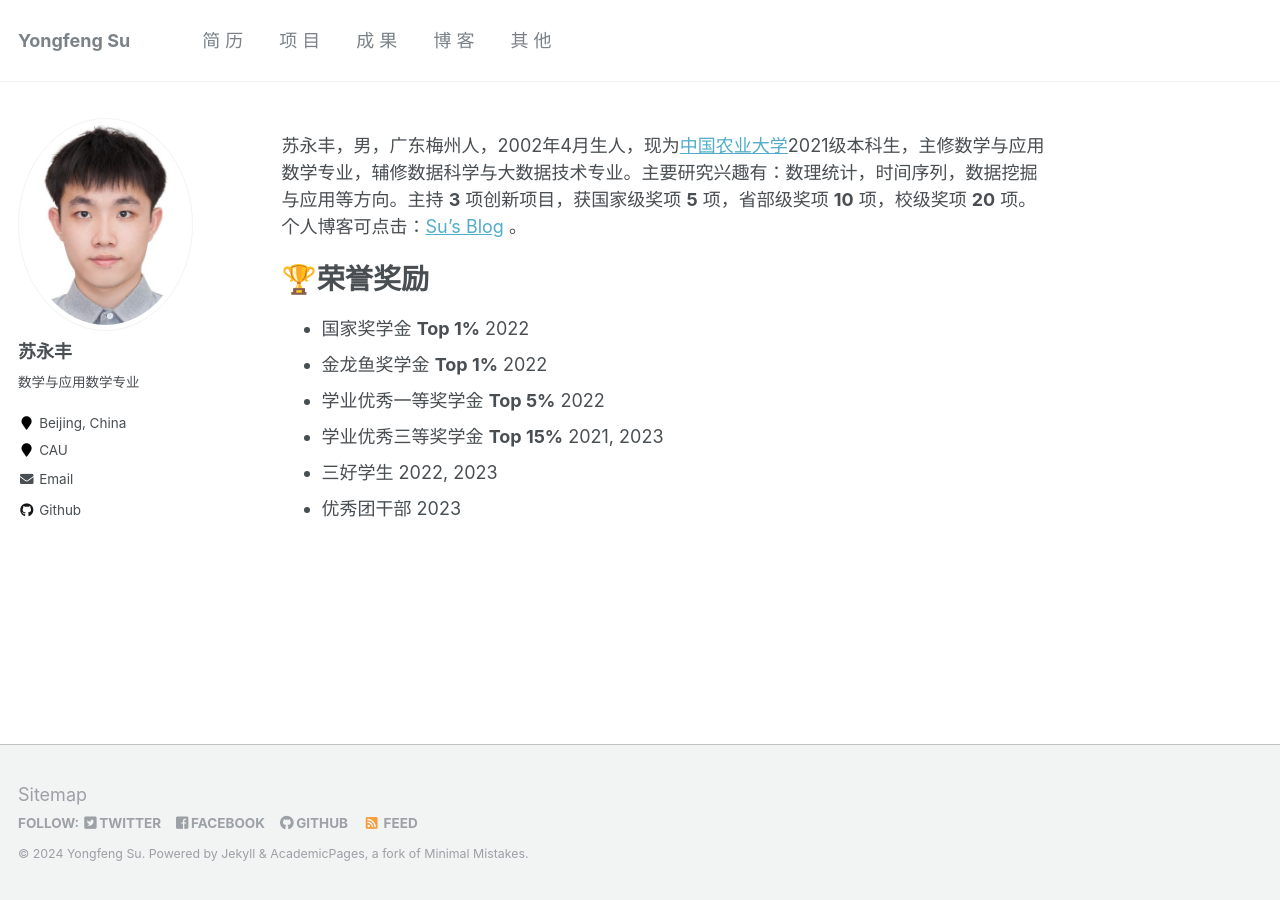
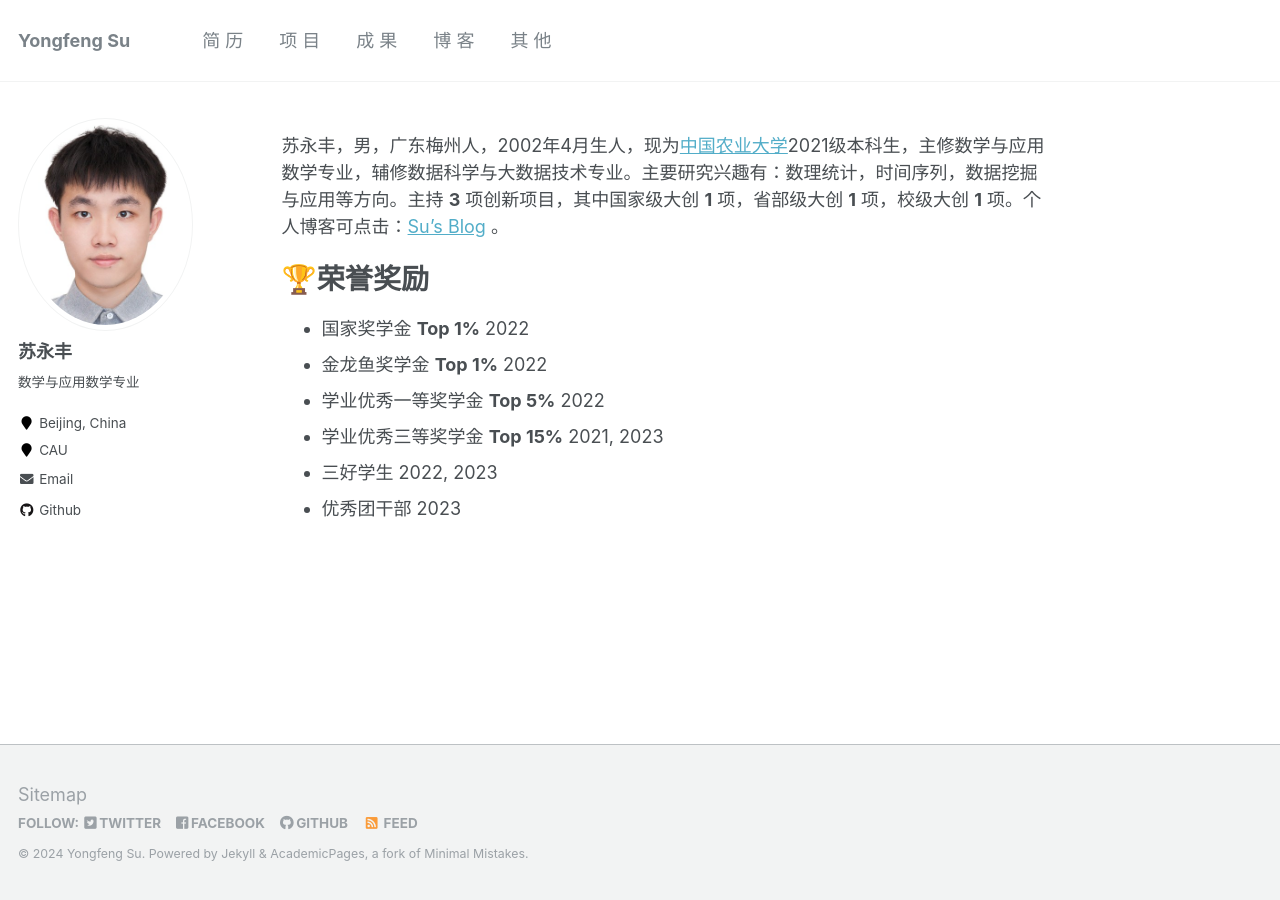
Before and after one commit to CreatBySu/CreatBySu.github.io, a Jekyll site: the page built from _pages/about.md, in a window 1280 px wide. Built offline with Jekyll 4.4.1, drawn with Linux system fonts in a browser that asks for light colours.

Commit message:
Update about.md

```diff
--- a/_pages/about.md
+++ b/_pages/about.md
@@ -8,7 +8,7 @@ redirect_from:
   - /about.html
 ---
 
-苏永丰，男，广东梅州人，2002年4月生人，现为[中国农业大学](https://www.cau.edu.cn/)2021级本科生，主修数学与应用数学专业，辅修数据科学与大数据技术专业。主要研究兴趣有：数理统计，时间序列，数据挖掘与应用等方向。主持 **3** 项创新项目，获国家级奖项 **5** 项，省部级奖项 **10** 项，校级奖项 **20** 项。个人博客可点击：[Su's Blog](https://yongfengsu.notion.site/33254bc8a198441d87d17d1df55b027c?v=47fea8b021dd4888bc9d2bf7a35efeda&pvs=4) 。
+苏永丰，男，广东梅州人，2002年4月生人，现为[中国农业大学](https://www.cau.edu.cn/)2021级本科生，主修数学与应用数学专业，辅修数据科学与大数据技术专业。主要研究兴趣有：数理统计，时间序列，数据挖掘与应用等方向。主持 **3** 项创新项目，其中国家级大创 **1** 项，省部级大创 **1** 项，校级大创 **1** 项。个人博客可点击：[Su's Blog](https://yongfengsu.notion.site/33254bc8a198441d87d17d1df55b027c?v=47fea8b021dd4888bc9d2bf7a35efeda&pvs=4) 。
 
 # 🏆荣誉奖励
 * 国家奖学金    **Top 1%**     2022
```
